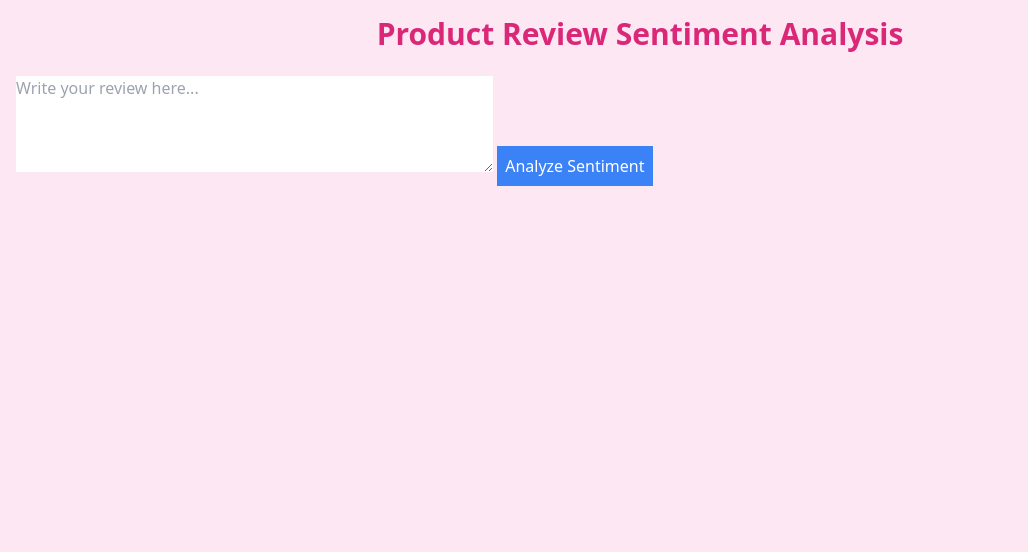
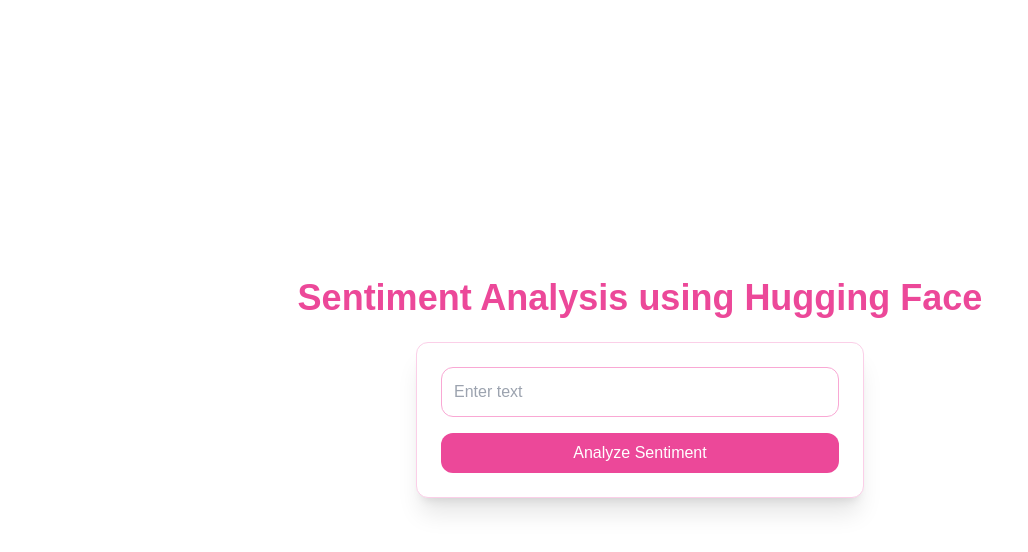
Before and after one commit to willco-afk/test4, a plain HTML site: page index.html in a window 1280 px wide. Shown: the whole page, without its empty margins (0-1028 px from the left). Drawn offline with nearby package versions, Linux system fonts and the light colour scheme.

Commit message:
Update index.html

```diff
--- a/index.html
+++ b/index.html
@@ -3,62 +3,42 @@
 <head>
     <meta charset="UTF-8">
     <meta name="viewport" content="width=device-width, initial-scale=1.0">
-    <title>Product Review Sentiment Analysis</title>
+    <title>Sentiment Analysis</title>
+    <!-- Tailwind CSS CDN -->
     <script src="https://cdn.tailwindcss.com"></script>
-    <script src="https://cdn.jsdelivr.net/npm/axios/dist/axios.min.js"></script> <!-- For HTTP Requests -->
-</head>
-<body class="bg-pink-100">
-    <div class="container mx-auto p-4">
-        <h1 class="text-center text-3xl font-bold text-pink-600 mb-6">Product Review Sentiment Analysis</h1>
+    <style>
+        /* Optional custom styles */
+        body {
+            font-family: 'Arial', sans-serif;
+        }
+    </style>
+    <script>
+        async function analyzeSentiment() {
+            const text = document.getElementById("input-text").value;
+            const API_TOKEN = "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"; // Your Hugging Face token
+            const response = await fetch("https://api-inference.huggingface.co/models/distilbert-base-uncased-finetuned-sst-2-english", {
+                method: "POST",
+                headers: {
+                    "Authorization": `Bearer ${API_TOKEN}`,
+                    "Content-Type": "application/json"
+                },
+                body: JSON.stringify({ "inputs": text })
+            });
 
-        <!-- Review Form -->
-        <form id="reviewForm">
-            <textarea id="reviewText" name="review" placeholder="Write your review here..." rows="4" cols="50"></textarea>
-            <button type="button" onclick="analyzeSentiment()" class="bg-blue-500 text-white p-2 mt-4">Analyze Sentiment</button>
-        </form>
-
-        <!-- Result Display -->
-        <div id="result" class="mt-4"></div>
-    </div>
-
-    <script>
-        // Google Cloud API key
-        const apiKey = 'AIzaSyA03PqKeix_bLh-I-X5e-RCd4oJo3AoCI8';
-
-        function analyzeSentiment() {
-            const review = document.getElementById('reviewText').value;  // Get the review text from the input
-
-            if (review === "") {
-                document.getElementById('result').innerHTML = "Please enter a review!";
-                return;
-            }
-
-            // Set up the request payload for Google Cloud Natural Language API
-            const requestPayload = {
-                "document": {
-                    "type": "PLAIN_TEXT",
-                    "content": review
-                }
-            };
-
-            // Google Cloud API URL for Sentiment Analysis
-            const sentimentApiUrl = `https://language.googleapis.com/v1/documents:analyzeSentiment?key=${apiKey}`;
-
-            // Make the API request using axios
-            axios.post(sentimentApiUrl, requestPayload)
-                .then(response => {
-                    const sentimentScore = response.data.documentSentiment.score;
-                    const sentiment = sentimentScore >= 0 ? "Positive" : "Negative";
-
-                    // Display the result
-                    document.getElementById('result').innerHTML =
-                        `Sentiment: ${sentiment} <br> Confidence Score: ${sentimentScore.toFixed(4)}`;
-                })
-                .catch(error => {
-                    document.getElementById('result').innerHTML = "Error: Could not analyze the sentiment.";
-                    console.error(error);
-                });
+            const result = await response.json();
+            const sentiment = result[0][0].label;
+            document.getElementById("result").innerText = `Sentiment: ${sentiment}`;
         }
     </script>
+</head>
+<body class="bg-white text-gray-800">
+    <div class="min-h-screen flex flex-col items-center justify-center space-y-6">
+        <h1 class="text-4xl font-semibold text-pink-500">Sentiment Analysis using Hugging Face</h1>
+        <div class="w-full max-w-md p-6 bg-white shadow-xl rounded-xl border border-pink-200">
+            <input type="text" id="input-text" placeholder="Enter text" class="w-full p-3 mb-4 border border-pink-300 rounded-xl focus:outline-none focus:ring-2 focus:ring-pink-500"/>
+            <button onclick="analyzeSentiment()" class="w-full bg-pink-500 text-white py-2 rounded-xl hover:bg-pink-600 focus:outline-none focus:ring-2 focus:ring-pink-300">Analyze Sentiment</button>
+        </div>
+        <p id="result" class="text-lg font-semibold text-pink-700"></p>
+    </div>
 </body>
 </html>
```
